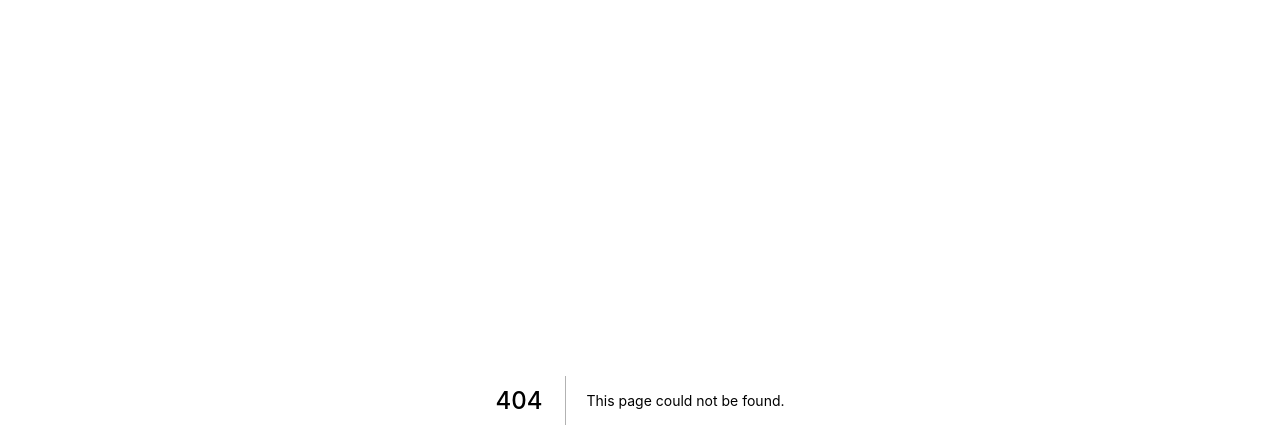
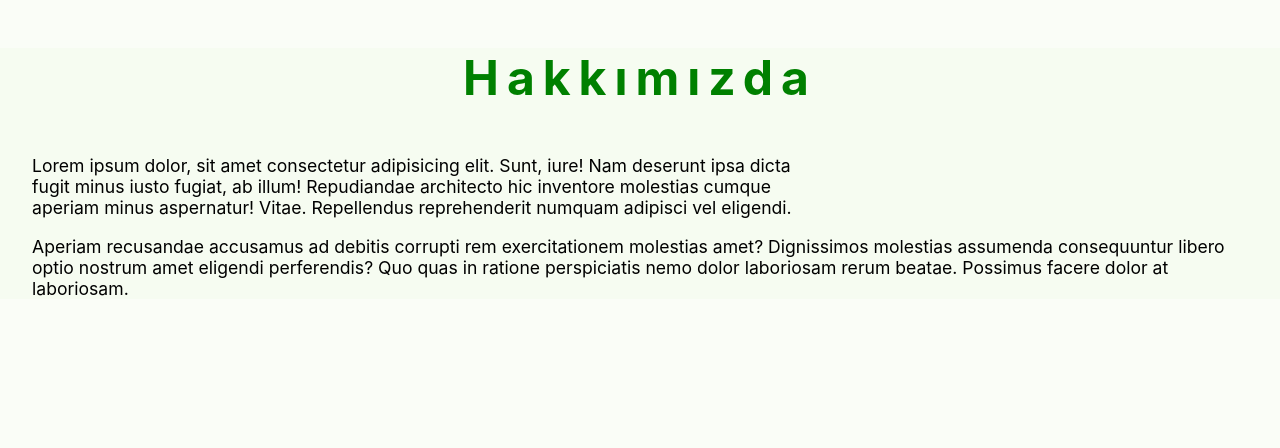
Before and after one commit to gohugotr/next-ogreniyorum, a Next.js app: page /hakkimizda in a window 1280 px wide. Before the commit this address had no page. Shown: the top 448 px of the page. Built offline with nearby package versions, Linux system fonts and the light colour scheme.

Commit message:
css stiller denendi

```diff
--- /dev/null
+++ b/pages/hakkimizda.js
@@ -0,0 +1,48 @@
+import Head from 'next/head'
+import React from 'react'
+import styles from '../styles/Hakkimizda.module.css'
+
+const Hakkimizda = () => {
+  return (
+    <>
+      <Head>
+        <title>Hakkımızda</title>
+        <meta name='description' content='Hakkımızda' />
+        <link rel='icon' href='/vercel.svg' />
+      </Head>
+
+      <div className={styles.container}>
+        <h3 className='yesil'>Hakkımızda</h3>
+        <p className={styles.grid}>
+          Lorem ipsum dolor, sit amet consectetur adipisicing elit. Sunt, iure! Nam deserunt ipsa
+          dicta fugit minus iusto fugiat, ab illum! Repudiandae architecto hic inventore molestias
+          cumque aperiam minus aspernatur! Vitae. Repellendus reprehenderit numquam adipisci vel
+          eligendi.
+        </p>
+        <p>
+          Aperiam recusandae accusamus ad debitis corrupti rem exercitationem molestias amet?
+          Dignissimos molestias assumenda consequuntur libero optio nostrum amet eligendi
+          perferendis? Quo quas in ratione perspiciatis nemo dolor laboriosam rerum beatae. Possimus
+          facere dolor at laboriosam.
+        </p>
+      </div>
+      <style jsx>
+        {`
+          p {
+            font-size: 1.1rem;
+          }
+          h3 {
+            text-align: center;
+            font-size: 3rem;
+            letter-spacing:0.5rem;
+          }
+          .yesil {
+            color: green;
+          }
+        `}
+      </style>
+    </>
+  )
+}
+
+export default Hakkimizda
--- a/pages/index.js
+++ b/pages/index.js
@@ -6,7 +6,7 @@ export default function Home() {
   return (
     <div className={styles.container}>
       <Head>
-        <title>Create Next App</title>
+        <title>Next Öğreniyorum</title>
         <meta name="description" content="Generated by create next app" />
         <link rel="icon" href="/favicon.ico" />
       </Head>
--- /dev/null
+++ b/styles/Hakkimizda.module.css
@@ -0,0 +1,10 @@
+.container {
+  padding: 0 2rem;
+}
+.grid {
+  display: flex;
+  align-items: center;
+  justify-content: center;
+  flex-wrap: wrap;
+  max-width: 800px;
+}
--- a/styles/globals.css
+++ b/styles/globals.css
@@ -2,6 +2,7 @@ html,
 body {
   padding: 0;
   margin: 0;
+  background-color: #d8f6c720;
   font-family: -apple-system, BlinkMacSystemFont, Segoe UI, Roboto, Oxygen,
     Ubuntu, Cantarell, Fira Sans, Droid Sans, Helvetica Neue, sans-serif;
 }
```
Also changed, not shown: 1 other file (tests, documents, lock files or other folders).
